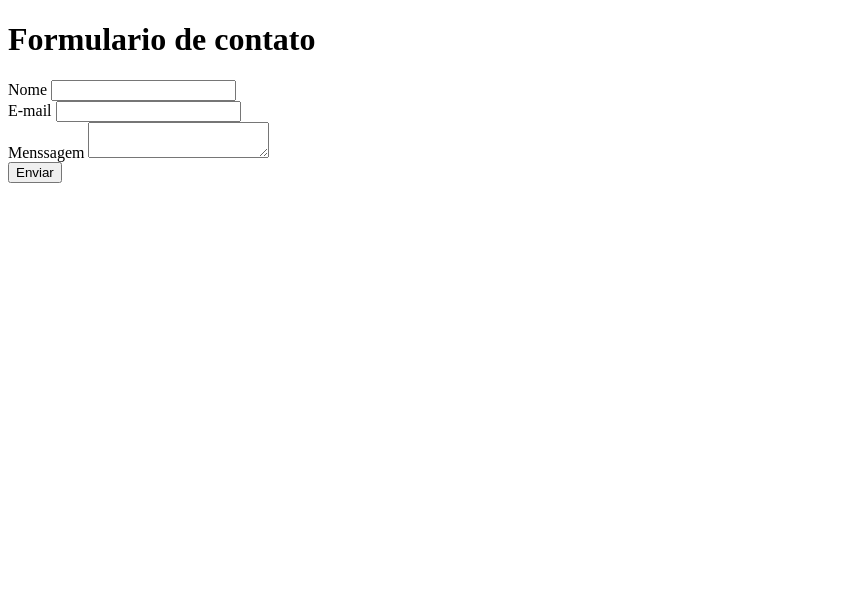
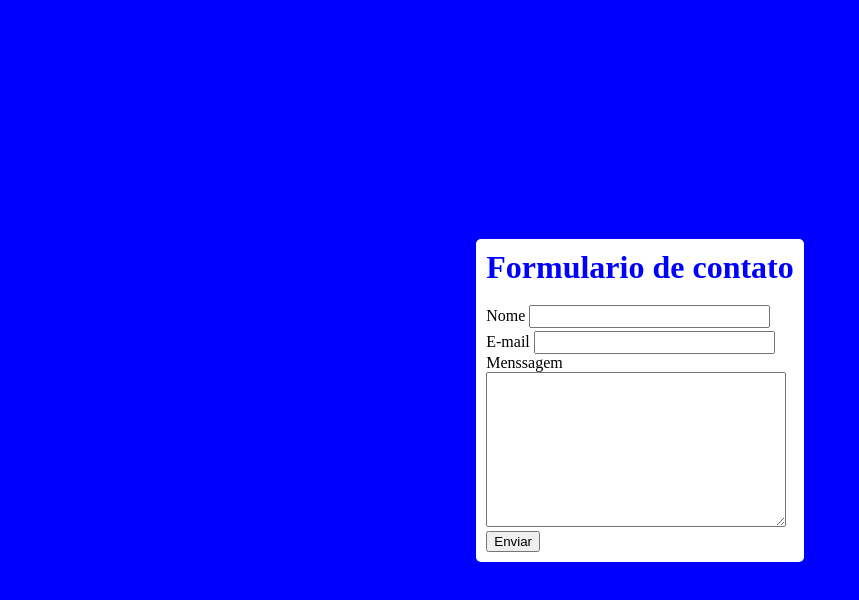
Before and after one commit to willmpaim/Awari-Formulario, a plain HTML site: page index.html in a window 1280 px wide. Shown: the whole page, without its empty margins (0-859 px from the left). Drawn offline with Linux system fonts and the light colour scheme.

Commit message:
atualizando css

```diff
--- a/index.html
+++ b/index.html
@@ -4,24 +4,25 @@
     <meta charset="UTF-8">
     <meta http-equiv="X-UA-Compatible" content="IE=edge">
     <meta name="viewport" content="width=device-width, initial-scale=1.0">
+    <link href="./style.css" rel="stylesheet">
     <title>Contato</title>
 </head>
 <body>
-    <h1>Formulario de contato</h1>
-    <form id="contact-form">
-        <div>
+    <form id="contact-form" class=" form-wrapper">
+        <h1 class="tittle" >Formulario de contato</h1>
+        <div >
             <label for="name">Nome</label>
-            <input id="name" type="text" name="name">
+            <input class="input-area" type="text" name="name" required>
         </div>
         <div>
             <label for="email">E-mail</label>
-            <input id="email" type="text" name="email">
+            <input class="input-area" type="email" name="email" required>
         </div>
         <div>
-            <label for="message">Menssagem</label>
-            <textarea name="massage"></textarea>
+            <label for="email">Menssagem</label>
+            <textarea class="textarea" required></textarea>
         </div>
-        <button type="submit">Enviar</button>
+        <button class="btn" type="submit">Enviar</button>
     </form>
     <script src="script.js"></script>
 </body>
--- a/script.js
+++ b/script.js
@@ -0,0 +1,15 @@
+const contactForm = document.getElementById("contact-form");
+
+contactForm.addEventListener("submit", handleContactSubmit);
+
+function handleContactSubmit(event) {
+    event.preventDefault();
+
+    const name = contactForm.elements["name"].value;
+    const email = contactForm.elements["email"].value;
+    const message = contactForm.elements["message"].value;
+
+    const result = `Nome: ${name} \nE-mail: ${email} \nMensagem: ${message}`;
+
+    alert(result);
+}
--- /dev/null
+++ b/style.css
@@ -0,0 +1,35 @@
+* {
+    margin: 0px;
+}
+
+html {
+    height: 100%
+}
+
+body {
+    align-items: center;
+    background-color: blue;
+    display: flex;
+    height: 100%;
+    justify-content: center;
+}
+
+.form-wrapper {
+    background-color: white;
+    border-radius: 5px;
+    padding: 10px;
+}
+
+.tittle {
+    color: blue;
+    margin-bottom: 1rem;
+}
+
+.textarea {
+   padding: 20%;
+}
+
+.input-area {
+    margin-top: 3px;
+    padding: 2px 30px;
+}
```
